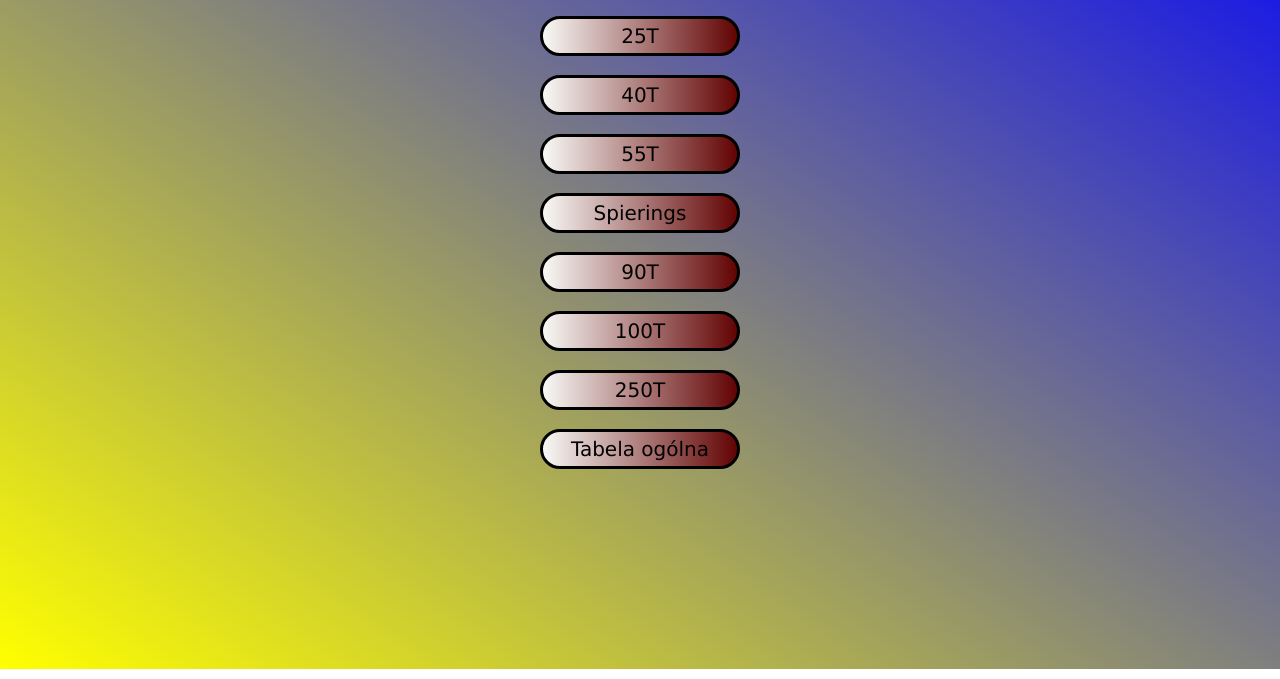
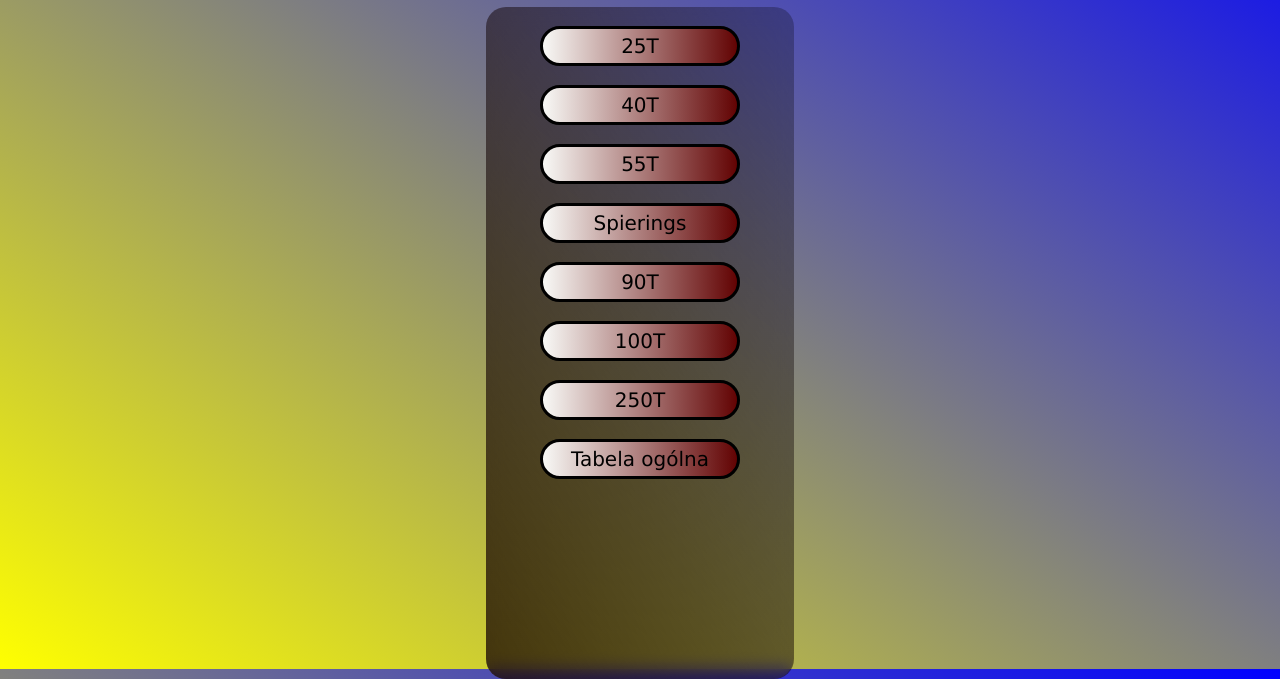
Before and after one commit to lukasz-coder/zuraw, a plain HTML site: page index.html in a window 1280 px wide. Shown: the part 191-870 px from the top of the page. Drawn offline with Linux system fonts and the light colour scheme.

Commit message:
Add files via upload

```diff
--- a/styles.css
+++ b/styles.css
@@ -4,7 +4,7 @@
      font-family: Verdana, Geneva, Tahoma, sans-serif;
 
      box-sizing:border-box;
-     width: 100vw;
+     width: auto;
      height: auto;
 
 
@@ -67,6 +67,18 @@ h1{
 
 }
 
+.container{
+
+
+     background: linear-gradient(to right top, rgba(20, 1, 1, 0.75), rgba(0, 0, 0, 0.25));
+     overflow: hidden;
+     border-radius: 20px;
+     position: relative;/*umiejscowienie wzgledne */
+     top: 10px;
+     backdrop-filter: blur(8px)
+
+}
+
 @keyframes rotate{
     rotateX{transform: rotateX(0) ;}
     to{transform: rotateX(100);}
```
